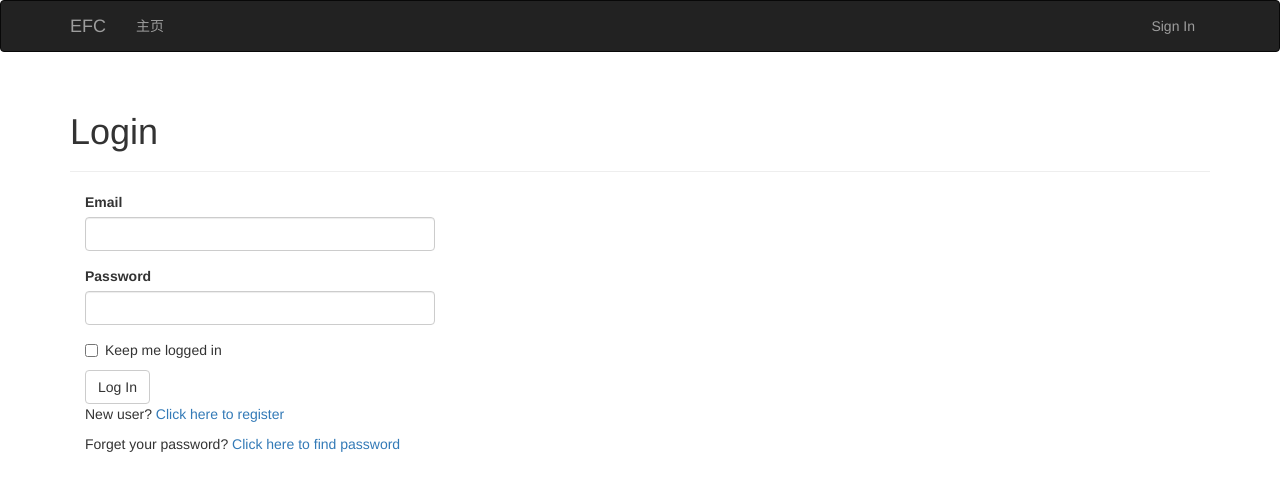
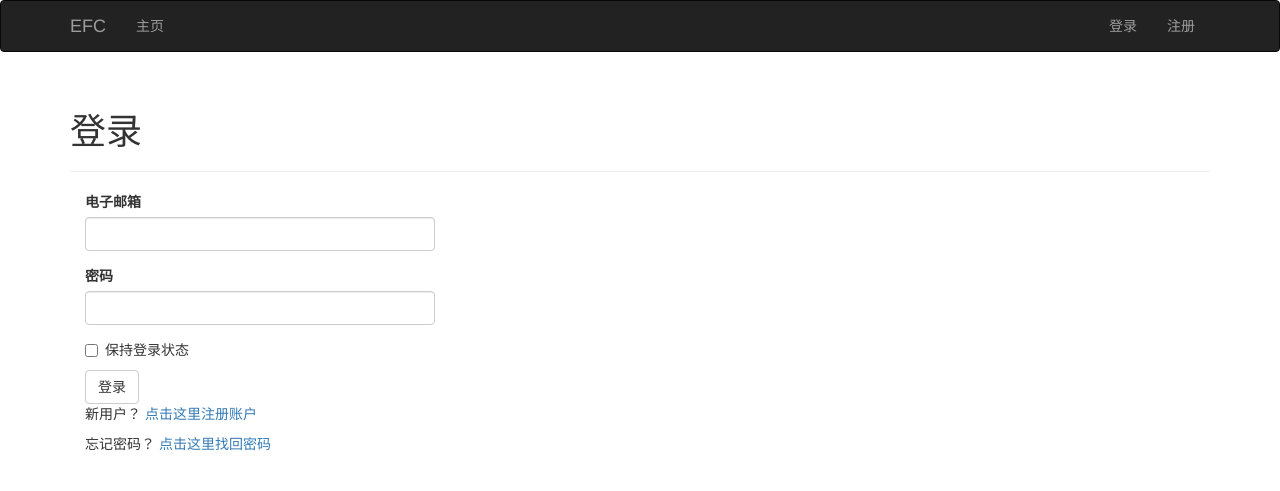
Before and after one commit to Rabbit-A512/efc-1-0, a Flask app: page /auth/login in a window 1280 px wide. Shown: the top 491 px of the page. Run offline with Flask 2, Linux system fonts and the light colour scheme; some libraries are stand-ins or nearby versions.

Commit message:
隐藏管理按钮 完善导航栏 汉化

```diff
--- a/app/auth/forms.py
+++ b/app/auth/forms.py
@@ -6,48 +6,47 @@ from ..models import User
 
 
 class LoginForm(FlaskForm):
-    email = StringField('Email', validators=[DataRequired(), Length(1, 64), Email()])
+    email = StringField('电子邮箱', validators=[DataRequired(), Length(1, 64), Email()])
 
-    password = PasswordField('Password', validators=[DataRequired()])
-    remember_me = BooleanField('Keep me logged in')
-    submit = SubmitField('Log In')
+    password = PasswordField('密码', validators=[DataRequired()])
+    remember_me = BooleanField('保持登录状态')
+    submit = SubmitField('登录')
 
 
 class RegistrationForm(FlaskForm):
-    email = StringField('Email', validators=[DataRequired(), Length(1, 64), Email()])
-    username = StringField('Username', validators=[DataRequired(), Length(1, 64),
+    email = StringField('电子邮箱', validators=[DataRequired(), Length(1, 64), Email()])
+    username = StringField('用户名', validators=[DataRequired(), Length(1, 64),
                                                    Regexp('^[A-Za-z][A-Za-z0-9_.]*$', 0,
-                                                          'Usernames must have only letters, '
-                                                          'numbers, dots or underscores.')])
-    password = PasswordField('Password', validators=[DataRequired(),
-                                                     EqualTo('password2', message='Passwords must match.')])
-    password2 = PasswordField('Confirm password', validators=[DataRequired()])
-    submit = SubmitField('Register')
+                                                          '用户名只能包含字母、数字、下划线和点')])
+    password = PasswordField('密码', validators=[DataRequired(),
+                                                     EqualTo('password2', message='两次输入密码必须匹配。')])
+    password2 = PasswordField('确认密码', validators=[DataRequired()])
+    submit = SubmitField('注册')
 
     def validate_email(self, field):
         if User.query.filter_by(email=field.data).first():
-            raise ValidationError('Email already registered.')
+            raise ValidationError('邮箱已被使用。')
 
     def validate_username(self, field):
         if User.query.filter_by(username=field.data).first():
-            raise ValidationError('Username already in use.')
+            raise ValidationError('用户名已存在。')
 
 
 class ChangePasswordForm(FlaskForm):
-    old_password = PasswordField('Old password', validators=[DataRequired()])
-    new_password = PasswordField('New password',
-                                 validators=[DataRequired(), EqualTo('new_password2', message='Passwords must match.')])
-    new_password2 = PasswordField('Confirm new password', validators=[DataRequired()])
-    submit = SubmitField('Change')
+    old_password = PasswordField('旧密码', validators=[DataRequired()])
+    new_password = PasswordField('新密码',
+                                 validators=[DataRequired(), EqualTo('new_password2', message='两次输入密码必须匹配。')])
+    new_password2 = PasswordField('确认新密码', validators=[DataRequired()])
+    submit = SubmitField('提交')
 
 
 class FindPasswordForm(FlaskForm):
     new_password = PasswordField('New password',
-                                 validators=[DataRequired(), EqualTo('new_password2', message='Passwords must match.')])
+                                 validators=[DataRequired(), EqualTo('new_password2', message='两次输入密码必须匹配。')])
     new_password2 = PasswordField('Confirm new password', validators=[DataRequired()])
-    submit = SubmitField('Submit')
+    submit = SubmitField('提交')
 
 
 class EmailConfirmationForm(FlaskForm):
-    email = StringField('Email', validators=[DataRequired(), Length(1, 64), Email()])
-    submit = SubmitField('Send')
+    email = StringField('电子邮箱', validators=[DataRequired(), Length(1, 64), Email()])
+    submit = SubmitField('发送')
--- a/app/main/forms.py
+++ b/app/main/forms.py
@@ -6,33 +6,25 @@ from flask_pagedown.fields import PageDownField
 from ..models import User, Role
 
 
-IMAGES = ['jpg', 'png', 'jpeg']
-
-
-class UploadForm(FlaskForm):
-    photo = FileField(u'上传一张图片', validators=[FileAllowed(IMAGES, u'只能上传图片！'), FileRequired(u'文件未选择')])
-    submit = SubmitField(u'生成字符画')
-
-
 class EditProfileForm(FlaskForm):
-    name = StringField('Real name', validators=[Length(0, 64)])
-    location = StringField('Location', validators=[Length(0, 64)])
-    about_me = TextAreaField('About me')
-    submit = SubmitField('Submit')
+    name = StringField('真实姓名', validators=[Length(0, 64)])
+    location = StringField('所在地区', validators=[Length(0, 64)])
+    about_me = TextAreaField('有关于我')
+    submit = SubmitField('提交')
 
 
 class EditProfileAdminForm(FlaskForm):
-    email = StringField('Email', validators=[DataRequired(), Length(1, 64), Email()])
-    username = StringField('Username', validators=[DataRequired(), Length(1, 64),
+    email = StringField('邮件地址', validators=[DataRequired(), Length(1, 64), Email()])
+    username = StringField('用户名', validators=[DataRequired(), Length(1, 64),
                                                    Regexp('^[A-Za-z][A-Za-z0-9_.]*$', 0,
                                                           'Username must have only letters, '
                                                           'numbers, dots or underscores')])
-    confirmed = BooleanField('Confirmed')
-    role = SelectField('Role', coerce=int)
-    name = StringField('Real name', validators=[Length(0, 64)])
-    location = StringField('Location', validators=[Length(0, 64)])
-    about_me = TextAreaField('About me')
-    submit = SubmitField('Submit')
+    confirmed = BooleanField('是否确认')
+    role = SelectField('角色', coerce=int)
+    name = StringField('真实姓名', validators=[Length(0, 64)])
+    location = StringField('所在地区', validators=[Length(0, 64)])
+    about_me = TextAreaField('有关于我')
+    submit = SubmitField('提交')
 
     def __init__(self, user, *args, **kwargs):
         super(EditProfileAdminForm, self).__init__(*args, **kwargs)
@@ -41,11 +33,11 @@ class EditProfileAdminForm(FlaskForm):
 
     def validate_email(self, field):
         if field.data != self.user.email and User.query.filter_by(email=field.data).first():
-            raise ValidationError('Email already in registered.')
+            raise ValidationError('邮箱已被使用。')
 
     def validate_username(self, field):
         if field.data != self.user.username and User.query.filter_by(username=field.data).first():
-            raise ValidationError('Username already in use.')
+            raise ValidationError('用户名已经存在。')
 
 
 class CommentForm(FlaskForm):
--- a/app/main/views.py
+++ b/app/main/views.py
@@ -2,7 +2,7 @@ from datetime import datetime
 from flask import render_template, session, redirect, url_for, current_app, abort, flash, request
 from flask_login import login_required, current_user
 from . import main
-from .forms import UploadForm, EditProfileForm, EditProfileAdminForm, CommentForm
+from .forms import EditProfileForm, EditProfileAdminForm, CommentForm
 from .. import db, photos
 from ..models import User, Role, Permission, Category, Course, Chapter, Comment
 from ..decorators import admin_required, permission_required
@@ -96,8 +96,7 @@ def edit(comment_id):
 @permission_required(Permission.CHECK_DOWNLOAD)
 def category_courses(id):
     category = Category.query.get(id)
-    courses = category.courses.order_by(Course.name).all()
-    return render_template('category-courses.html', courses=courses)
+    return render_template('category-courses.html', category=category)
 
 
 @main.route('/courses/<int:course_id>/<int:chapter_index>')
--- a/app/templates/auth/login.html
+++ b/app/templates/auth/login.html
@@ -5,20 +5,20 @@
 
 {% block page_content %}
 <div class="page-header">
-    <h1>Login</h1>
+    <h1>登录</h1>
 </div>
 <div class="col-md-4">
     {{ wtf.quick_form(form) }}
     <p>
-        New user?
+        新用户？
         <a href="{{ url_for('auth.register') }}">
-            Click here to register
+            点击这里注册账户
         </a>
     </p>
     <p>
-        Forget your password?
+        忘记密码？
         <a href="{{ url_for('auth.wait_for_confirmation') }}">
-            Click here to find password
+            点击这里找回密码
         </a>
     </p>
 </div>
--- a/app/templates/base.html
+++ b/app/templates/base.html
@@ -1,6 +1,6 @@
 {% extends "bootstrap/base.html" %}
 
-{% block title %}EFC{% endblock %}
+{% block title %}EFC - Effective Free Courses{% endblock %}
 
 {% block head %}
 {{ super() }}
@@ -40,18 +40,21 @@
                         <li><a href="{{ url_for('admin.category_add') }}">添加课程类别</a></li>
                         <li><a href="{{ url_for('admin.category_delete') }}">删除课程类别</a></li>
                         <li><a href="{{ url_for('admin.course_add') }}">添加课程</a></li>
+                        {% if current_user.can(Permission.FREEZE) %}
                         <li><a href="{{ url_for('admin.check_freeze') }}">查看冻结用户</a></li>
+                        {% endif %}
                     </ul>
 	            </li>
                 {% endif %}
             </ul>
             <ul class="nav navbar-nav navbar-right">
                 {% if current_user.is_authenticated %}
-                <li><a href="{{ url_for('auth.logout') }}">Sign Out</a></li>
+                <li><a href="{{ url_for('auth.logout') }}">注销</a></li>
                 <li><a href="{{ url_for('auth.change_password') }}">修改密码</a> </li>
                 <li><a href="{{ url_for('auth.change_email') }}">更换邮箱</a> </li>
                 {% else %}
-                <li><a href="{{ url_for('auth.login') }}">Sign In</a> </li>
+                <li><a href="{{ url_for('auth.login') }}">登录</a></li>
+                <li><a href="{{ url_for('auth.register') }}">注册</a></li>
                 {% endif %}
             </ul>
         </div>
--- a/app/templates/show-chapter.html
+++ b/app/templates/show-chapter.html
@@ -9,6 +9,7 @@
 
 {% block page_content %}
 <ol class="breadcrumb">
+    <li><a href="{{ url_for('main.index', id=category.id) }}">所有类别</a></li>
 	<li><a href="{{ url_for('main.category_courses', id=category.id) }}">{{ category.name }}</a></li>
 	<li><a href="{{ url_for('main.show_course', course_id=course.id, chapter_index=display_chapter.index) }}">{{ course.name }}</a></li>
 	<li class="active">第{{ display_chapter.index }}章</li>
--- a/app/templates/show-course.html
+++ b/app/templates/show-course.html
@@ -4,6 +4,7 @@
 
 {% block page_content %}
 <ol class="breadcrumb">
+    <li><a href="{{ url_for('main.index', id=category.id) }}">所有类别</a></li>
 	<li><a href="{{ url_for('main.category_courses', id=category.id) }}">{{ category.name }}</a></li>
 	<li class="active">{{ course.name }}</li>
 </ol>
@@ -13,8 +14,10 @@
     <p>授课教师：{{ course.teacher_name }}</p>
     <p>课程类别：{{ course.category.name }}</p>
     <p>关于课程：{{ course.about_course }}</p>
+    {% if current_user.can(Permission.MODERATE_COURSES) %}
     <a class="btn btn-danger" href="{{ url_for('admin.course_moderate', course_id=course.id) }}">修改课程信息</a>
     <a class="btn btn-danger" href="{{ url_for('admin.chapter_add', course_id=course.id) }}">添加新的章节</a>
+    {% endif %}
 </div>
 <div class="dropdown">
     <button type="button" class="btn dropdown-toggle" id="dropdownMenu2" data-toggle="dropdown">选择章节
@@ -34,10 +37,12 @@
     <p>第{{ display_chapter.index }}章 {{ display_chapter.name }}</p>
     <p>关于本章：{{ display_chapter.about_chapter }}</p>
     <a class="btn btn-default" href="{{ url_for('main.show_chapter', course_id=course.id, chapter_index=display_chapter.index) }}">学习本章</a>
+    {% if current_user.can(Permission.MODERATE_COURSES) %}
     <a class="btn btn-danger"
        href="{{ url_for('admin.chapter_moderate', course_id=course.id, chapter_index=display_chapter.index) }}">修改章节信息</a>
     <a class="btn btn-danger"
        href="{{ url_for('admin.chapter_delete', chapter_id=display_chapter.id) }}">删除该章节</a>
+    {% endif %}
 </div>
 {% endif %}
 {% endblock %}
```
Also changed, not shown: app/admin/views.py (+5 -2 lines), app/models.py (+4 -4 lines), app/templates/category-courses.html (+9 -1 lines), app/templates/index.html (+28 -9 lines).
